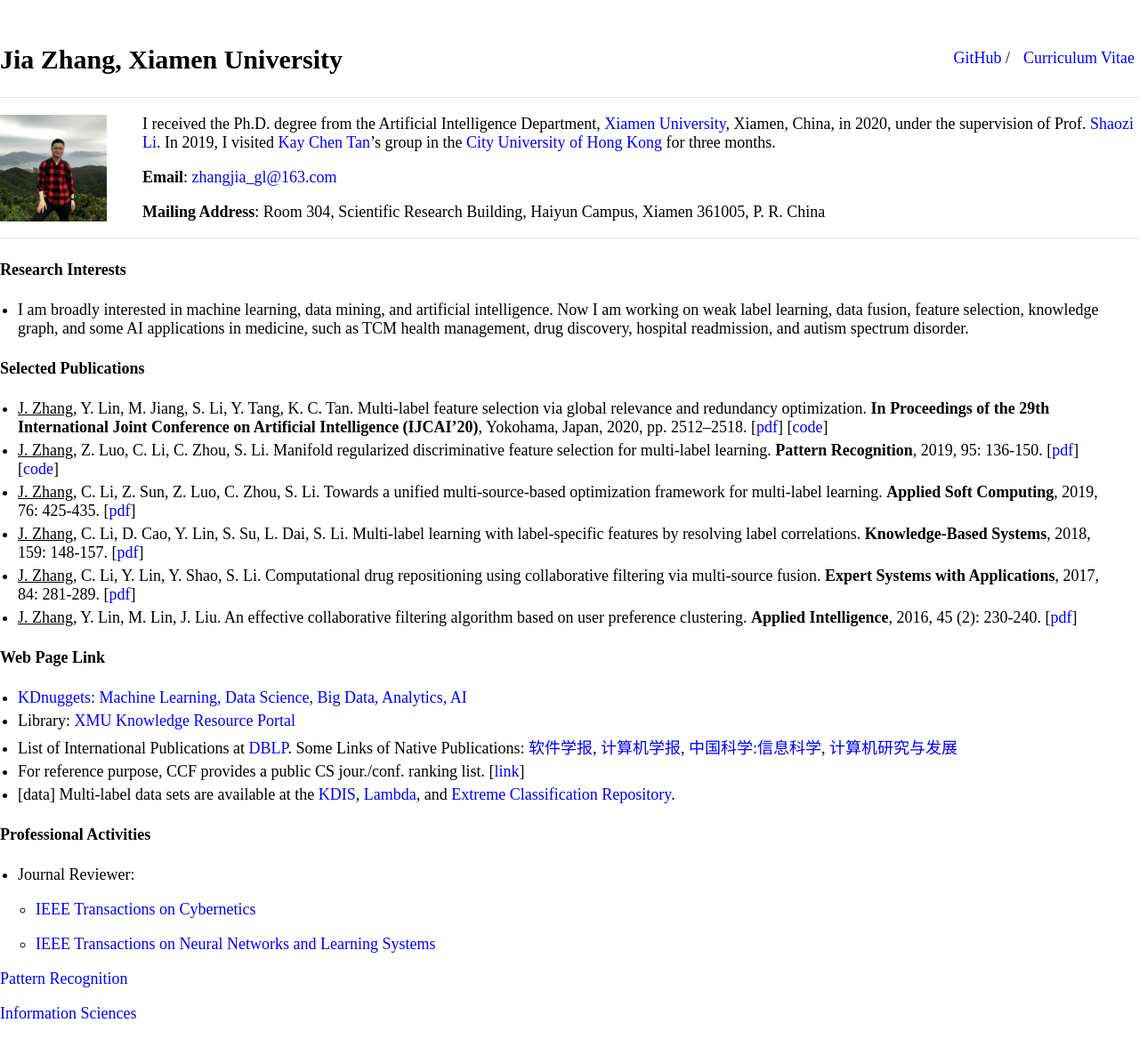
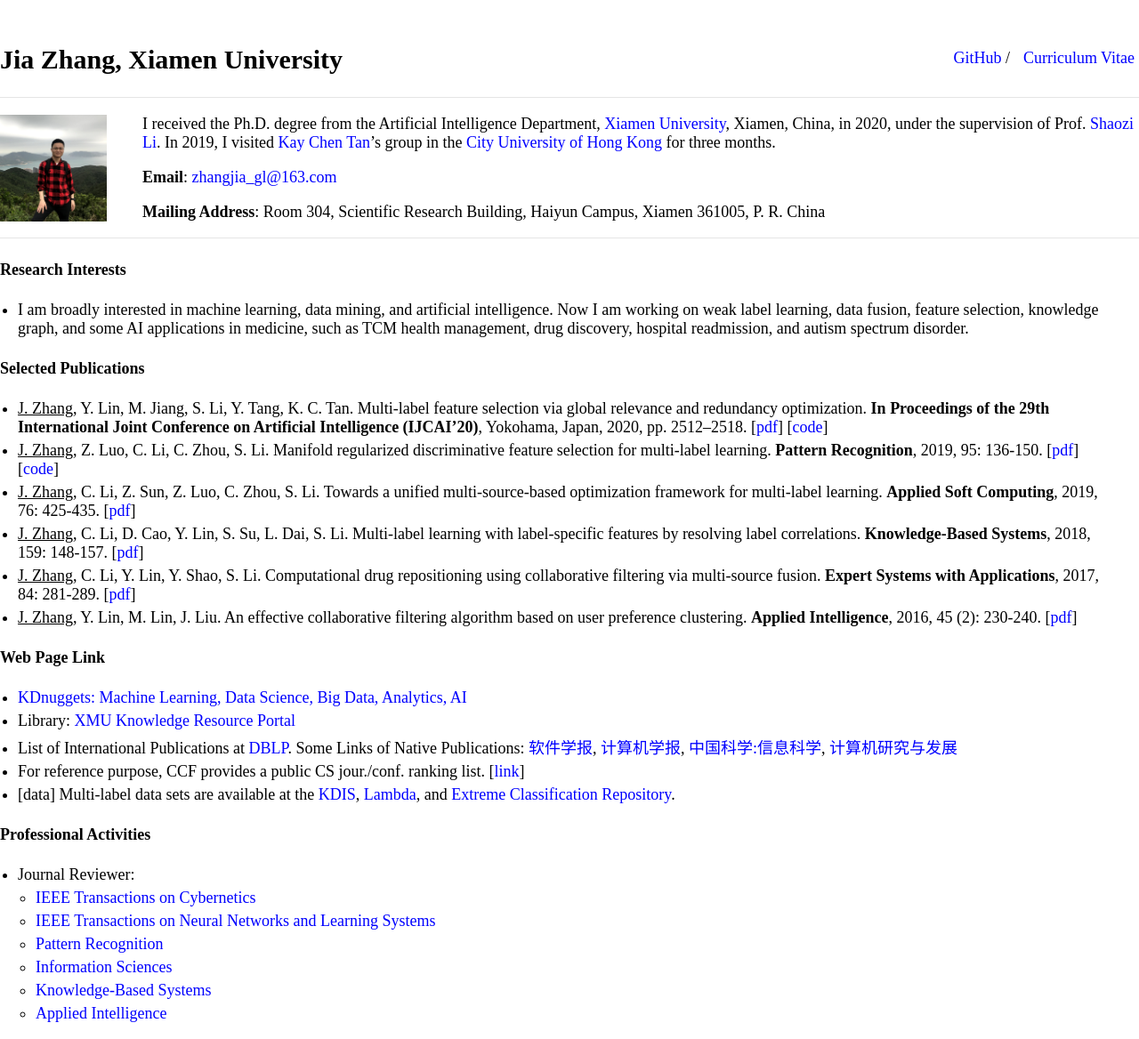
Before and after one commit to jiazhang-ml/jiazhang-ml.github.io, a Jekyll site: the page built from index.md, in a window 1280 px wide. Shown: the top 1168 px of the page at 89% size. Built offline with Jekyll 4.4.1, drawn with Linux system fonts in a browser that asks for light colours; grey boxes are pictures that could not be loaded.

```diff
--- a/index.md
+++ b/index.md
@@ -34,15 +34,9 @@ I received the Ph.D. degree from the Artificial Intelligence Department, [Xiamen
 
 #### Professional Activities
 * Journal Reviewer:
-
     * [IEEE Transactions on Cybernetics](https://mc.manuscriptcentral.com/cyb-ieee)
-
     * [IEEE Transactions on Neural Networks and Learning Systems](https://mc.manuscriptcentral.com/tnnls)
-
-[Pattern Recognition](https://www.journals.elsevier.com/pattern-recognition/)
-
-[Information Sciences](https://www.journals.elsevier.com/information-sciences)
-
-[Knowledge-Based Systems](https://www.journals.elsevier.com/knowledge-based-systems)
-
-[Applied Intelligence](https://www.editorialmanager.com/apin/Default.aspx)
+    * [Pattern Recognition](https://www.journals.elsevier.com/pattern-recognition/)
+    * [Information Sciences](https://www.journals.elsevier.com/information-sciences)
+    * [Knowledge-Based Systems](https://www.journals.elsevier.com/knowledge-based-systems)
+    * [Applied Intelligence](https://www.editorialmanager.com/apin/Default.aspx)
```
